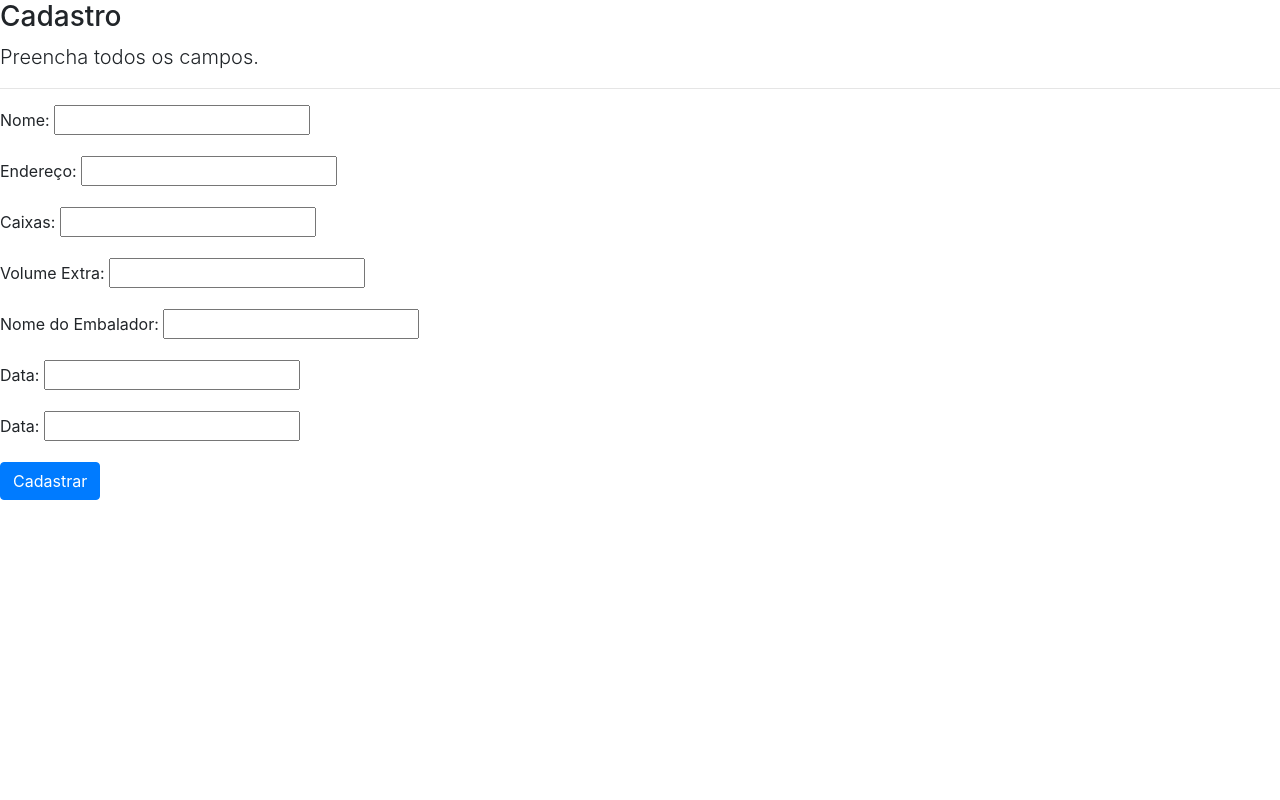
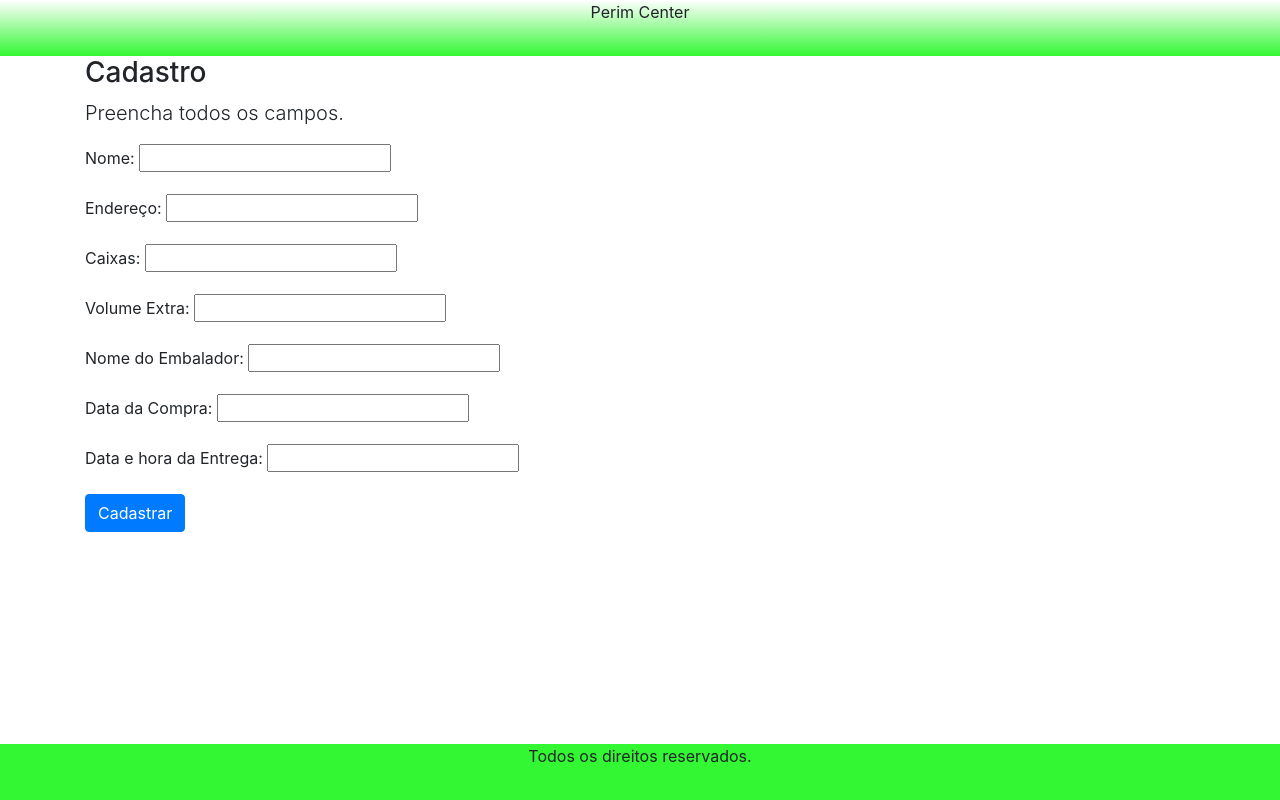
Before and after one commit to andreycoutt/PerimCenter, a Django app: page /cadastrar/entrega/ in a window 1280 px wide. Run offline with Django 4.2, Linux system fonts and the light colour scheme.

Commit message:
CSS das paginas de cadastro

```diff
--- a/cadastros/models.py
+++ b/cadastros/models.py
@@ -17,8 +17,8 @@ class Entrega(models.Model):
     caixas = models.IntegerField()
     volumeextra = models.CharField(max_length=150, verbose_name='Volume Extra')
     nomeembalador = models.CharField(max_length=50, verbose_name='Nome do Embalador')
-    datacompra = models.DateField('data', null=True, blank=True)
-    datahoraentrega = models.DateTimeField('data', null=True, blank=True)
+    datacompra = models.DateField('Data da Compra', null=True, blank=True)
+    datahoraentrega = models.DateTimeField('Data e hora da Entrega', null=True, blank=True)
 
 
 
--- a/cadastros/templates/cadastros/form.html
+++ b/cadastros/templates/cadastros/form.html
@@ -1,15 +1,28 @@
 {% load static %}
+<!DOCTYPE html>
+<html lang="pt-br">
 <head>
+    <meta charset="UTF-8">
+    <meta http-equiv="X-UA-Compatible" content="IE=edge">
+    <meta name="viewport" content="width=device-width, initial-scale=1.0">
+    <title>Cadastro</title>
+    <link rel="stylesheet" type="text/css" href="{% static 'css/cadastros.css' %}">
     <link rel="stylesheet" href="https://cdn.jsdelivr.net/npm/bootstrap@4.3.1/dist/css/bootstrap.min.css" integrity="sha384-ggOyR0iXCbMQv3Xipma34MD+dH/1fQ784/j6cY/iJTQUOhcWr7x9JvoRxT2MZw1T" crossorigin="anonymous">
 </head>
-<h3>Cadastro</h3>
+<body>
+    <main>
+        <header>Perim Center</header>
+
+
+
+<div class="container">
+<form action="" method="POST">
+
+    <h3>Cadastro</h3>
 <p class="lead">
      Preencha todos os campos.
 </p>
 
-<hr>
-
-<form action="" method="POST">
 
     {% csrf_token %}
 
@@ -18,3 +31,9 @@
     <button type="submit" class="btn btn-primary">Cadastrar</button>
 
 </form>
+</div>
+    </main>
+    <footer>Todos os direitos reservados.</footer>
+
+</body>
+</html>
--- /dev/null
+++ b/static/css/cadastros.css
@@ -0,0 +1,35 @@
+*{
+    margin: 0;
+    padding: 0;
+}
+
+body {
+    background-color: rgb(255, 255, 255);
+}
+
+header {
+
+    background: linear-gradient(rgb(255, 255, 255),rgb(50, 247, 50));
+
+}
+
+footer {
+    background-color: rgb(50, 247, 50);
+   /* bottom: 0; */
+}
+
+header,
+footer {
+    display: flex;
+    justify-content: center;
+    align-items: center;
+    height: 7vh;
+    text-align: center;
+   /* position: absolute;
+    width: 100%; */
+
+}
+
+main {
+    height: 93vh;
+}
```
Also changed, not shown: db.sqlite3.
